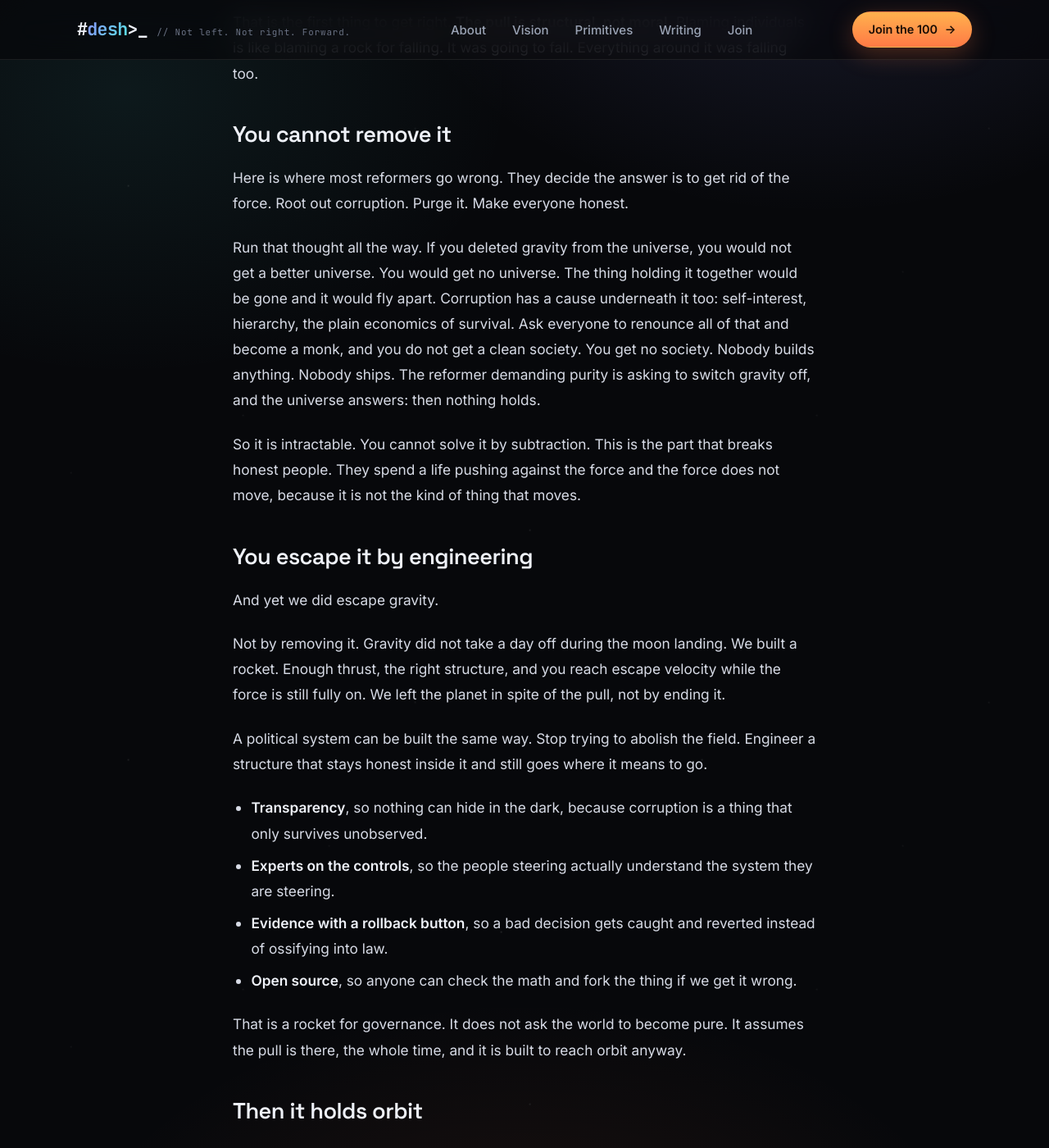
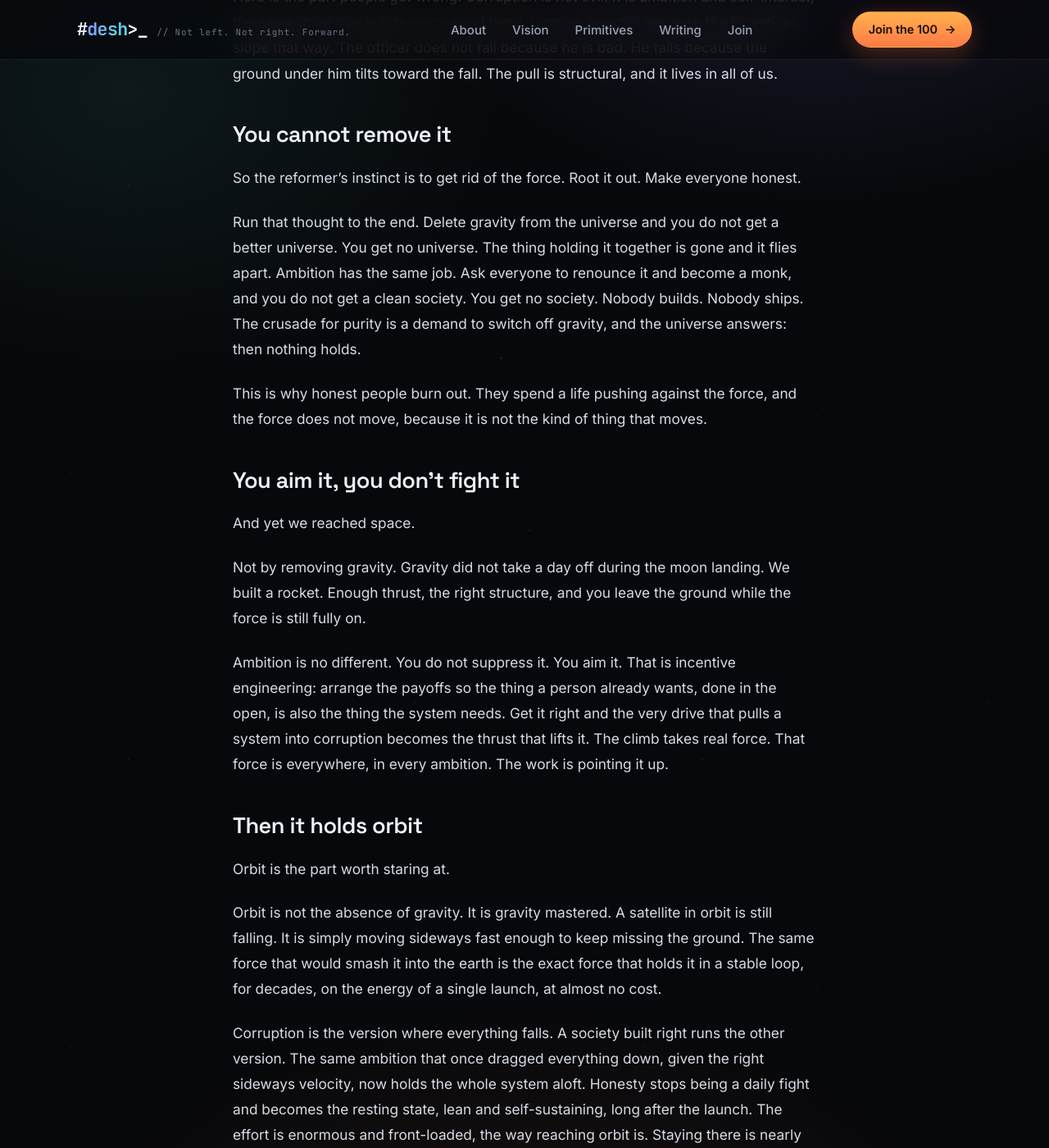
Before and after one commit to join-desh/website, a Jekyll site: the page built from _posts/2025-01-20-corruption-is-gravity.md, in a window 1280 px wide and 1400 px high, scrolled down 833 px. Shown: the whole window at 82% size. Built offline with Jekyll 4.4.1, drawn with Linux system fonts in a browser that asks for light colours; some of the changed text lies outside the part shown.

Commit message:
Add 'Why now' section + rewrite flagship essay
Homepage: new 'Software-defined, literally' section before the primitives.
Embodied intelligence and AI moving into execution make software-defined
governance literal, not metaphor; a party built as software is native to that
era while incumbents are legacy code.

Essay: full rewrite of 'Corruption Is Gravity. Build a Rocket.' to match the
current thesis. Corruption is ambition running downhill; you don't fight it,
you aim it (incentive engineering); orbit is gravity mastered (still falling,
moving sideways fast enough to miss the ground); corruption is the version
where everything falls. Adds 'pillars, not institutions', the software-defined
-literally argument, and the root-access-to-your-experience framing. Global,
India as first test bed. No em-dashes.

Co-Authored-By: Claude Opus 4.8 (1M context) <noreply@anthropic.com>
Claude-Session: https://claude.ai/code/session_01ML9XYGFVNXYvcqAfbdoJkb

```diff
--- a/_posts/2025-01-20-corruption-is-gravity.md
+++ b/_posts/2025-01-20-corruption-is-gravity.md
@@ -2,53 +2,66 @@
 layout: post
 title: "Corruption Is Gravity. Build a Rocket."
 meta: "The founding thesis"
-description: "You can't delete corruption any more than you can delete gravity. Try, and the whole thing collapses. We left Earth anyway, by building a rocket. A political system can be engineered the same way."
-tags: [thesis, corruption, systems, governance]
+description: "You can't delete corruption any more than you can delete gravity. It is ambition running downhill. So aim it: with the right incentives the same force that pulls a system into corruption becomes the thrust that holds it in orbit. A first-principles rebuild of how a country is run."
+tags: [thesis, corruption, incentives, systems, governance]
 ---
 
 Corruption is like gravity.
 
 Take one person. A police officer, say. On his own he doesn't hold much power. He can be honest or he can be crooked, and either way the world barely moves. That is gravity from a single atom. Nothing.
 
-But gravity was never about one atom. It is the thing that moves the whole universe in the direction it is already going. Every mass pulls on every other mass, and the sum of all those tiny pulls is what swings planets around stars. Corruption works the same way. Above the honest officer sits someone with more power, the way the sun outweighs the earth. Above that person, someone larger still. Each actor lives by the economics of the system he is standing inside. He does not fall because he is evil. He falls because of where he sits in the field.
+But gravity was never about one atom. It is the thing that moves the whole universe in the direction it is already going. Every mass pulls on every other mass, and the sum of all those tiny pulls is what swings planets around stars. Corruption works the same way. Above the honest officer sits someone with more power, the way the sun outweighs the earth. Above that person, someone larger still. Each actor lives by the economics of the place he is standing in.
 
-That is the first thing to get right. **The pull is structural, not moral.** Blaming individuals is like blaming a rock for falling. It was going to fall. Everything around it was falling too.
+Here is the part people get wrong. Corruption is not evil. It is ambition and self-interest, the same drive that builds every good thing, running downhill because the incentives slope that way. The officer does not fall because he is bad. He falls because the ground under him tilts toward the fall. The pull is structural, and it lives in all of us.
 
 ## You cannot remove it
 
-Here is where most reformers go wrong. They decide the answer is to get rid of the force. Root out corruption. Purge it. Make everyone honest.
+So the reformer's instinct is to get rid of the force. Root it out. Make everyone honest.
 
-Run that thought all the way. If you deleted gravity from the universe, you would not get a better universe. You would get no universe. The thing holding it together would be gone and it would fly apart. Corruption has a cause underneath it too: self-interest, hierarchy, the plain economics of survival. Ask everyone to renounce all of that and become a monk, and you do not get a clean society. You get no society. Nobody builds anything. Nobody ships. The reformer demanding purity is asking to switch gravity off, and the universe answers: then nothing holds.
+Run that thought to the end. Delete gravity from the universe and you do not get a better universe. You get no universe. The thing holding it together is gone and it flies apart. Ambition has the same job. Ask everyone to renounce it and become a monk, and you do not get a clean society. You get no society. Nobody builds. Nobody ships. The crusade for purity is a demand to switch off gravity, and the universe answers: then nothing holds.
 
-So it is intractable. You cannot solve it by subtraction. This is the part that breaks honest people. They spend a life pushing against the force and the force does not move, because it is not the kind of thing that moves.
+This is why honest people burn out. They spend a life pushing against the force, and the force does not move, because it is not the kind of thing that moves.
 
-## You escape it by engineering
+## You aim it, you don't fight it
 
-And yet we did escape gravity.
+And yet we reached space.
 
-Not by removing it. Gravity did not take a day off during the moon landing. We built a rocket. Enough thrust, the right structure, and you reach escape velocity while the force is still fully on. We left the planet in spite of the pull, not by ending it.
+Not by removing gravity. Gravity did not take a day off during the moon landing. We built a rocket. Enough thrust, the right structure, and you leave the ground while the force is still fully on.
 
-A political system can be built the same way. Stop trying to abolish the field. Engineer a structure that stays honest inside it and still goes where it means to go.
-
-- **Transparency**, so nothing can hide in the dark, because corruption is a thing that only survives unobserved.
-- **Experts on the controls**, so the people steering actually understand the system they are steering.
-- **Evidence with a rollback button**, so a bad decision gets caught and reverted instead of ossifying into law.
-- **Open source**, so anyone can check the math and fork the thing if we get it wrong.
-
-That is a rocket for governance. It does not ask the world to become pure. It assumes the pull is there, the whole time, and it is built to reach orbit anyway.
+Ambition is no different. You do not suppress it. You aim it. That is incentive engineering: arrange the payoffs so the thing a person already wants, done in the open, is also the thing the system needs. Get it right and the very drive that pulls a system into corruption becomes the thrust that lifts it. The climb takes real force. That force is everywhere, in every ambition. The work is pointing it up.
 
 ## Then it holds orbit
 
-Reaching orbit is the hard part. Staying there is nearly free.
+Orbit is the part worth staring at.
 
-A satellite climbs on the fury of a single launch and then coasts for decades. It spends almost nothing to stay up, and it delivers the whole time. That is the shape of the payoff. Building an honest system takes enormous effort, and all of it is front-loaded. But a system built right does not burn its days fighting corruption. The structure holds honesty up the way orbit holds a satellite: cheaply, steadily, at the highest efficiency, long after the launch.
+Orbit is not the absence of gravity. It is gravity mastered. A satellite in orbit is still falling. It is simply moving sideways fast enough to keep missing the ground. The same force that would smash it into the earth is the exact force that holds it in a stable loop, for decades, on the energy of a single launch, at almost no cost.
 
-So the work is a climb, not a war. You do not defeat the force. You reach a state where the force stops mattering.
+Corruption is the version where everything falls. A society built right runs the other version. The same ambition that once dragged everything down, given the right sideways velocity, now holds the whole system aloft. Honesty stops being a daily fight and becomes the resting state, lean and self-sustaining, long after the launch. The effort is enormous and front-loaded, the way reaching orbit is. Staying there is nearly free.
+
+So the work is not a war. You never win a war against a force. You reach a state where the force stops working against you and starts working for you.
+
+## Pillars, not institutions
+
+People talk about the pillars of democracy: legislature, executive, judiciary, press. Four is not a sacred number, and those four are the wrong kind of thing. They are institutions. Institutions are outputs. They are what a system produces given its incentives, not the foundation you build on.
+
+That is why they get captured. When you make the body the design unit, you never designed the thing that shapes the body. The real pillars are system constraints: transparency, aligned incentives, reversibility, the right to fork. Hold those in place and the institutions become a function of them, swappable and testable, never sacred. A judiciary is one way to satisfy a constraint, not the constraint itself. If it stops satisfying it, you fix it, the way you fix code.
+
+## Software-defined, literally
+
+For most of history this was theory. You could not actually run a country as code, because a country runs on people carrying out orders, and people are slow, partial, and easy to bend.
+
+That is changing. Embodied intelligence is arriving, and AI is moving into the execution of nearly everything. As machines carry out more of the work of the state, the distance between writing a policy and running it collapses. Governance stops being a speech and becomes software that executes, measurably, at scale. A software-defined party is not a metaphor we borrowed. It is the form governance takes in the era that is arriving.
+
+We start from there. Not retrofitting a twentieth-century machine, but writing the next version from a blank file, native to the world that is coming.
 
 ## Root access
 
-None of this is about one country. It is a first-principles rebuild of how public services are run, with no loyalty to the way things have always been done. The old systems are legacy code we did not write and cannot patch. So we start from a blank file.
+That is the name. It is called desh, a root shell prompt. The `#` is the superuser, the account that can change anything. The `>_` is the cursor, waiting for a command.
 
-We are building it. It is called desh, a root shell prompt. `#` is the superuser. `>_` is the cursor, waiting for a command. Not root over the country, but root over your experience of it: the power to shape how the state meets you, instead of asking a permission that never comes. Everyone is different, and real freedom is each person getting a personalised version of public services, inside one hard constraint, justice for all. We take India as the first test bed. The design is for anywhere.
+Not root over the country, but root over your experience of it. Everyone is different, and real freedom is each person getting a personalised version of public services, not one queue and one form for everyone alike, inside a single hard constraint: justice for all.
+
+None of this is about one country. It is a first-principles rebuild of how public services are run, anywhere. We take India as the first test bed. The design is for everyone.
+
+We are building it.
 
 *Not left. Not right. Forward.*
```
Also changed, not shown: index.md (+9 -0 lines).
